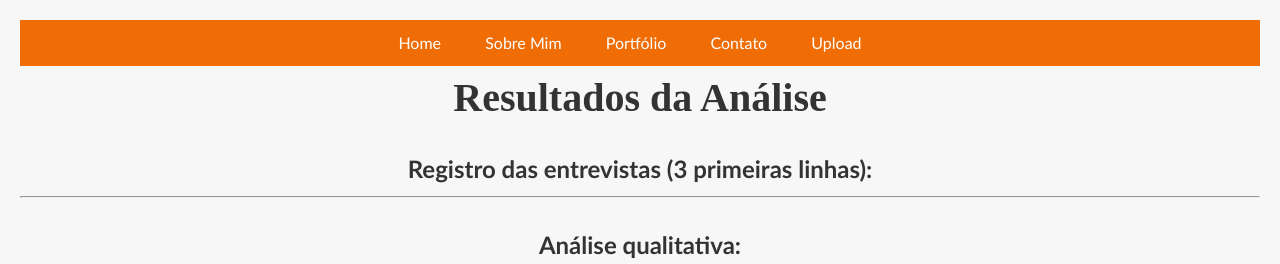
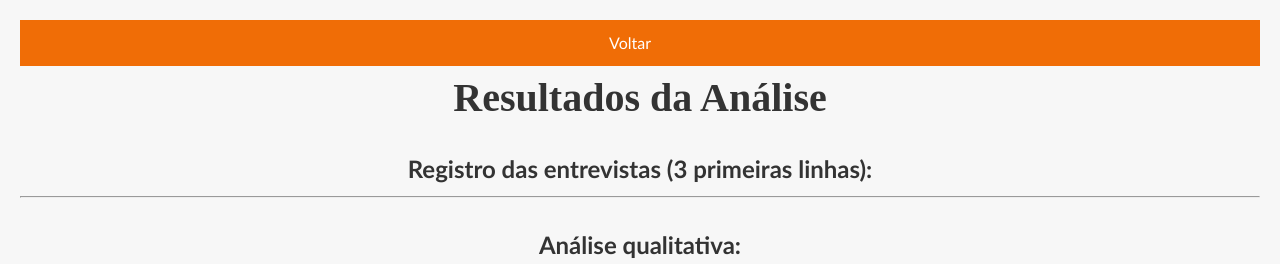
Before and after one commit to Thilais/analisAI, a Flask app: template templates/resultados_analise.html in a window 1280 px wide. Shown: the top 264 px of the page. Run offline with Flask 3, Linux system fonts and the light colour scheme; the template is opened without the code that fills it, so the values that code supplies are empty.

Commit message:
Update resultados_analise.html

```diff
--- a/templates/resultados_analise.html
+++ b/templates/resultados_analise.html
@@ -23,11 +23,7 @@
 <body>
     <nav>
         <ul>
-            <li><a href="/home">Home</a></li>
-            <li><a href="/sobremim">Sobre Mim</a></li>
-            <li><a href="/portfolio">Portfólio</a></li>
-            <li><a href="/contato">Contato</a></li>
-            <li><a href="/">Upload</a></li>
+            <li><a href="/">Voltar</a></li>
         </ul>
     </nav>
 
```
